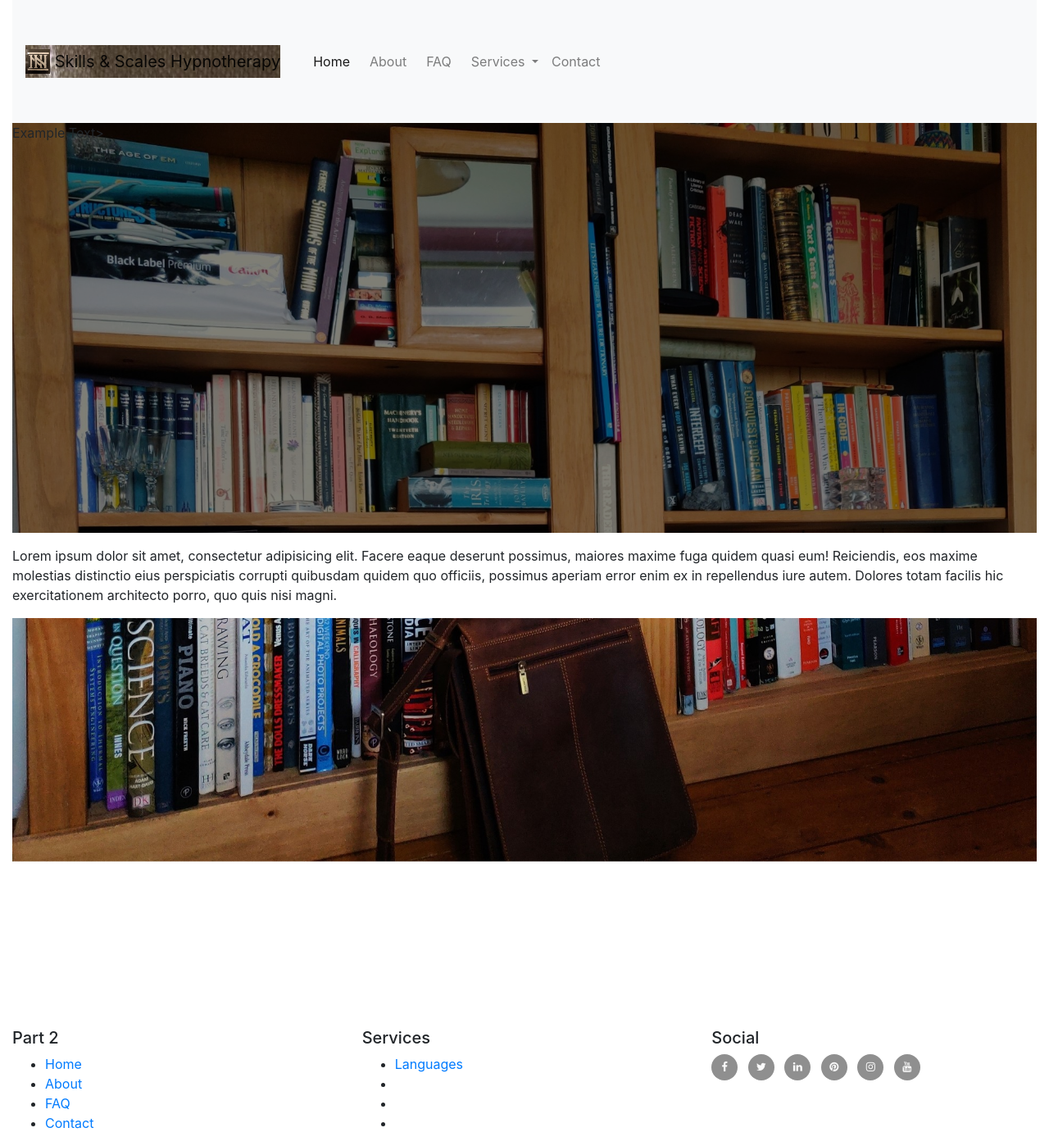
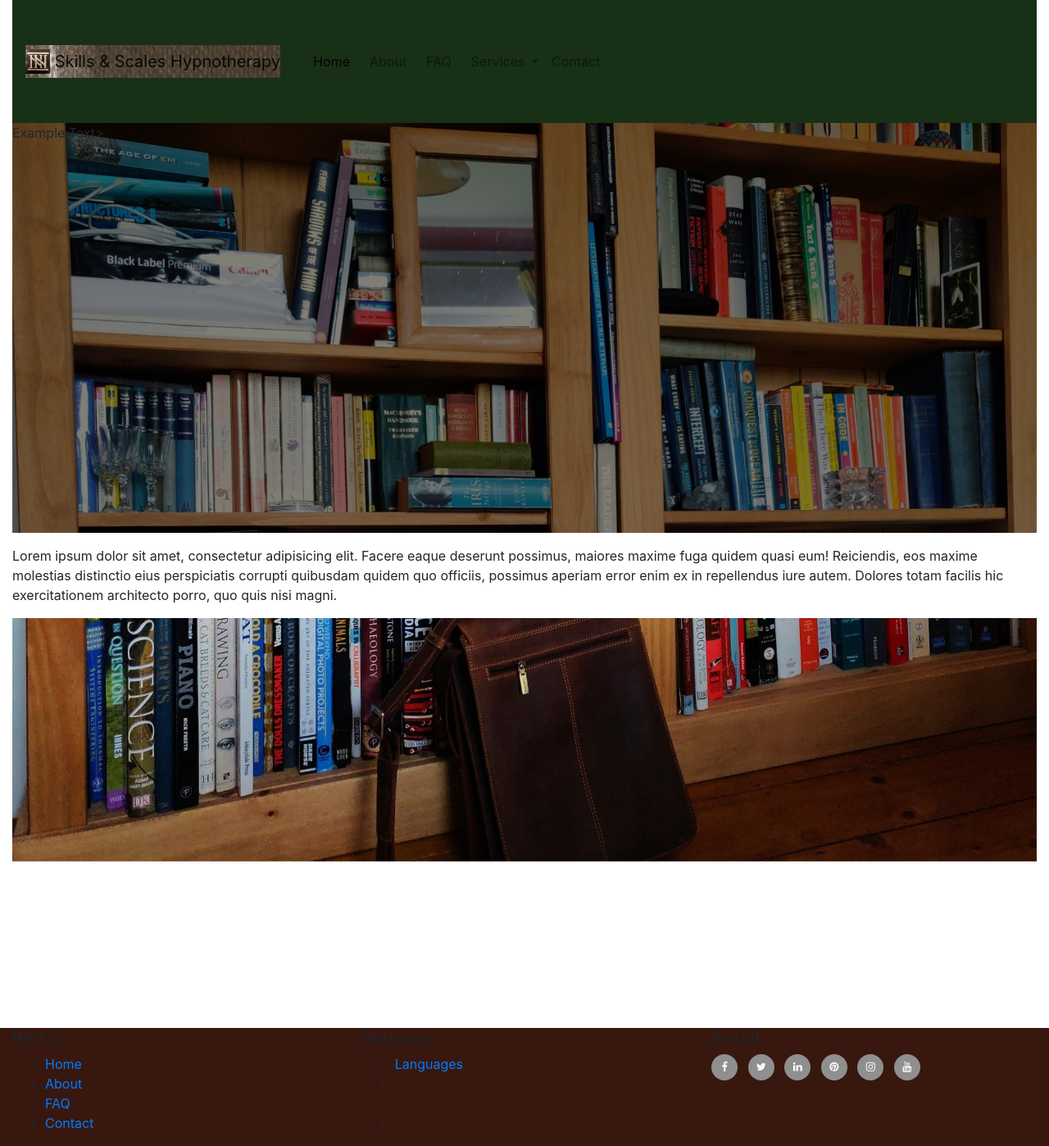
Before and after one commit to Code-Institute-Submissions/user-centric-frontend-development-milestone-project-13, a plain HTML site: page index.html in a window 1280 px wide. Shown: the whole page at 82% size. Drawn offline with nearby package versions, Linux system fonts and the light colour scheme; files whose address does not match are found by name.

Commit message:
Assigned background colours to header and footer

```diff
--- a/assets/css/main.css
+++ b/assets/css/main.css
@@ -4,7 +4,11 @@
 
 /*---------------------------------------Colours*/
 .bg-color-navbar {
-    background-color: green;
+    background-color: rgb(24, 48, 22);
+}
+
+.bg-color-footer {
+    background-color: rgb(56, 23, 15)
 }
 
 /*---------------------------------------Special Margins, Texts, Paddings*/
--- a/index.html
+++ b/index.html
@@ -19,7 +19,7 @@
 <!--Header-->
     <header>
             <div class="container-fluid">
-                <nav class="navbar navbar-light bg-light navbar-expand-sm">
+                <nav class="navbar navbar-light bg-color-navbar navbar-expand-sm">
                 <a href="index.html" class="logo navbar-brand">
                 <img src="assets/images/logo.jpg" width="30" height="30" class="d-inline-block align-top" alt="Logo">
                 Skills & Scales Hypnotherapy</a>
@@ -76,7 +76,7 @@
 
 <!--Footer-->
 
-    <footer class="container-fluid">
+    <footer class="container-fluid bg-color-footer">
         <div class="row">
             <div class="col-sm-4">
                 <h5 class="uppercase general-sub">Part 2</h5>
```
